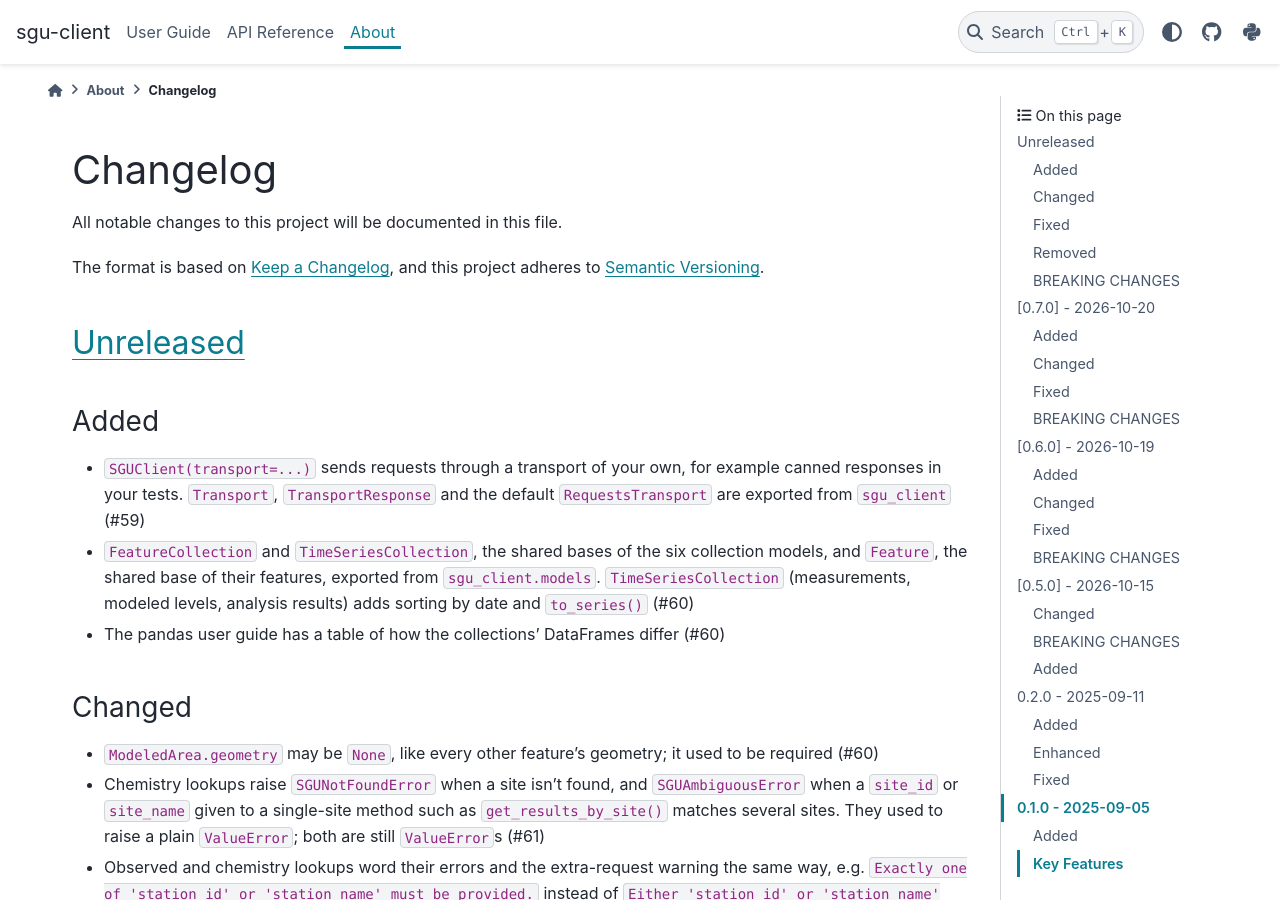
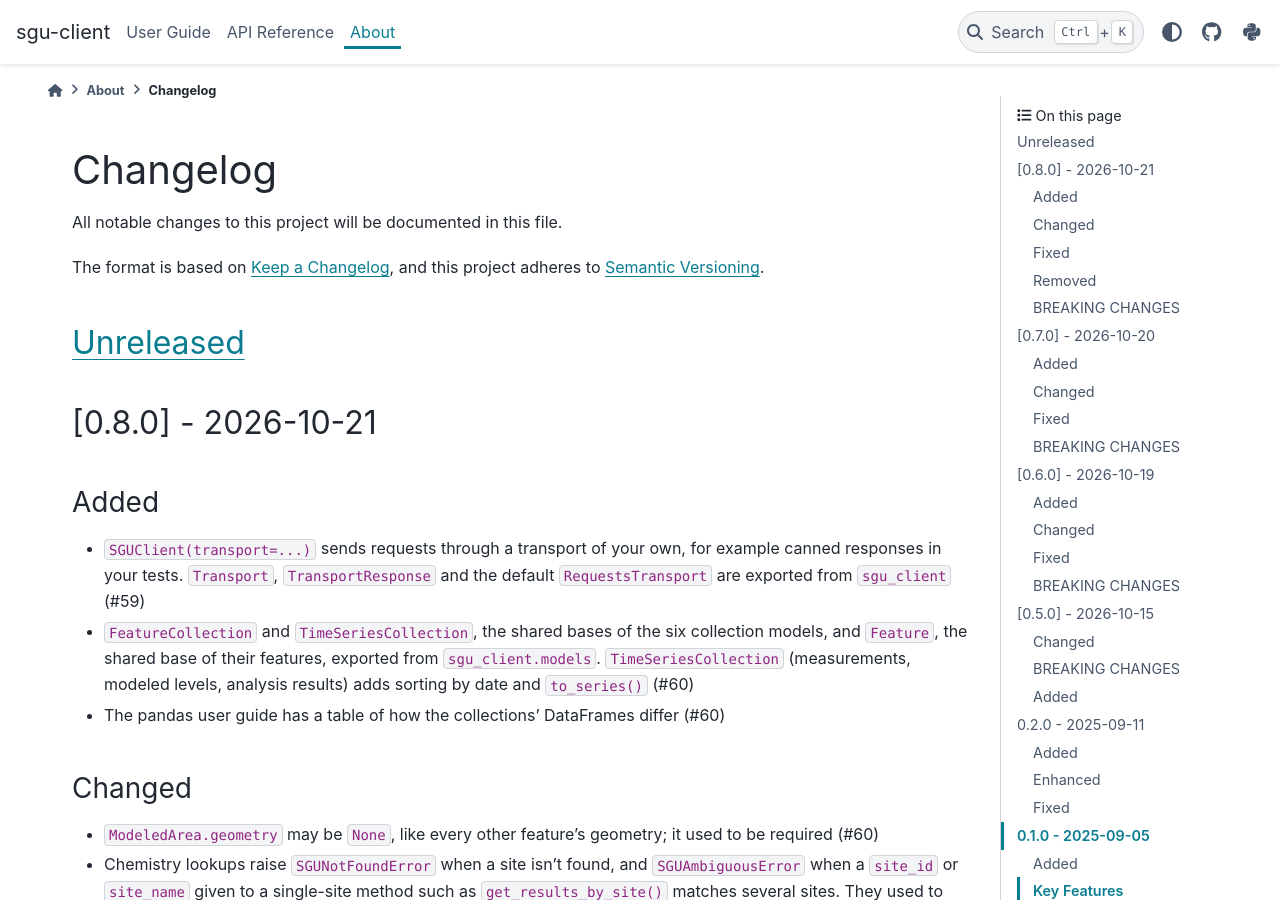
Before and after one commit to officialankan/sgu-client, a Sphinx documentation site: the page built from docs/source/about/changelog.md, in a window 1280 px wide and 900 px high. Built offline with Sphinx 7.4.7 and the PyData theme 0.15.4, drawn with Linux system fonts in a browser that asks for light colours.

Commit message:
chore: release v0.8.0
Co-Authored-By: Claude Opus 5.5 <noreply@anthropic.com>

```diff
--- a/CHANGELOG.md
+++ b/CHANGELOG.md
@@ -6,6 +6,8 @@ The format is based on [Keep a Changelog](https://keepachangelog.com/en/1.0.0/),
 and this project adheres to [Semantic Versioning](https://semver.org/spec/v2.0.0.html).
 
 ## [Unreleased]
+
+## [0.8.0] - 2026-10-21
 
 ### Added
 
--- a/docs/source/conf.py
+++ b/docs/source/conf.py
@@ -16,7 +16,7 @@ sys.path.insert(0, os.path.abspath("../../src"))
 project = "sgu-client"
 copyright = f"{datetime.now().year}, Anders Retzner"
 author = "Anders Retzner"
-release = "0.7.0"
+release = "0.8.0"
 
 # -- General configuration ---------------------------------------------------
 # https://www.sphinx-doc.org/en/master/usage/configuration.html#general-configuration
--- a/pyproject.toml
+++ b/pyproject.toml
@@ -1,6 +1,6 @@
 [project]
 name = "sgu-client"
-version = "0.7.0"
+version = "0.8.0"
 description = "A modern Python client library for accessing Geological Survey of Sweden groundwater data APIs with type safety and pandas integration"
 readme = "README.md"
 authors = [{ name = "Anders Retzner", email = "anders.retzner@gmail.com" }]
--- a/src/sgu_client/__init__.py
+++ b/src/sgu_client/__init__.py
@@ -13,7 +13,7 @@ from .exceptions import (
 from .sgu_client import SGUClient
 from .transport import RequestsTransport, Transport, TransportResponse
 
-__version__ = "0.7.0"
+__version__ = "0.8.0"
 __all__ = [
     "RequestsTransport",
     "SGUAPIError",
```
Also changed, not shown: 1 other file.
